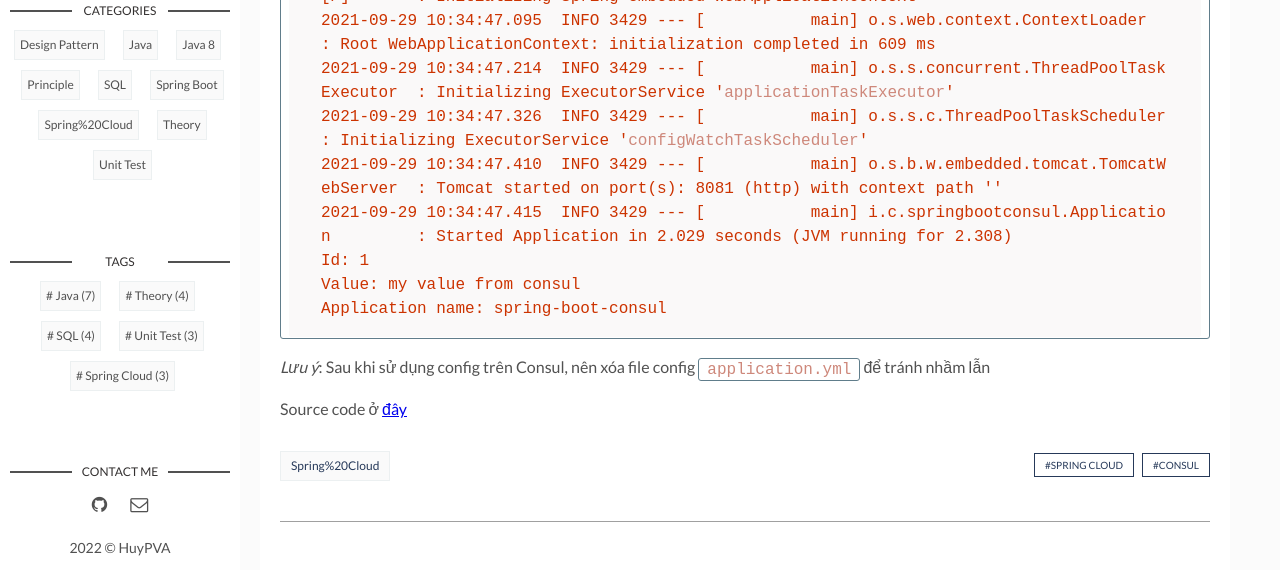
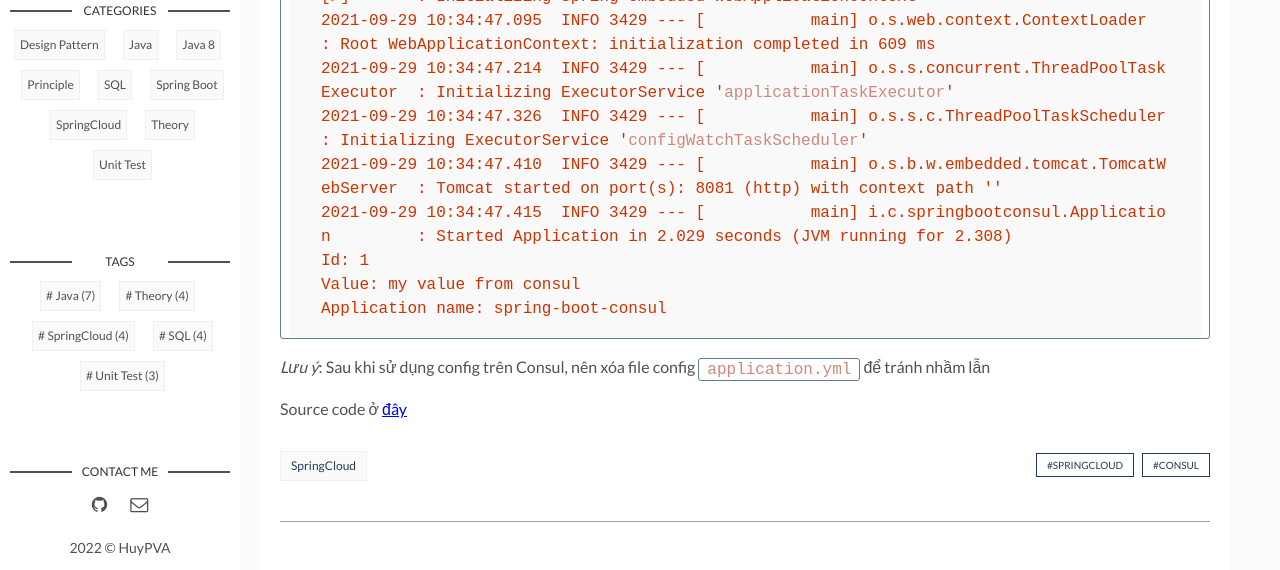
Before and after one commit to huypva/huypva.github.io, a Jekyll site: the page built from _posts/spring-cloud/2021-09-29-spring-cloud-consul-configuration.md, in a window 1280 px wide and 900 px high, scrolled down 3371 px. Shown: the part 308-878 px from the top of the window. Built offline with Jekyll 4.4.1, drawn with Linux system fonts in a browser that asks for light colours.

Commit message:
Fix categories

```diff
--- a/_posts/spring-cloud/2021-09-29-spring-cloud-consul-configuration.md
+++ b/_posts/spring-cloud/2021-09-29-spring-cloud-consul-configuration.md
@@ -4,8 +4,8 @@ title: Spring Cloud + Configuration with Consul
 date: 2021-09-27 10:00:20 +0700
 description: Hướng dẫn sử dụng Consul configuration trong Spring Boot application
 img: spring_cloud/spring_cloud.png
-tags: [Spring Cloud, Consul]
-categories: [Spring%20Cloud]
+tags: [SpringCloud, Consul]
+categories: [SpringCloud]
 source: https://github.com/huypva/spring-boot-consul-example
 ---
 
--- a/categories.html
+++ b/categories.html
@@ -11,7 +11,7 @@ permalink: /categories/
   <ul class="tags">
 <!--  cycles through tag list and creates header row of all tags used in site with accompanying per-tag counts...-->
   {% for this_word in category_words %}
-    <li ><a href="#{{ this_word | cgi_escape }}" class="tag">{{ this_word }} <span>({{ site.categories[this_word].size }})</span></a></li>
+    <li ><a href="{{ this_word | cgi_escape }}" class="tag">{{ this_word }} <span>({{ site.categories[this_word].size }})</span></a></li>
   {% endfor %}
   </ul>
 <!--cycles through tag list and creates subheader for each tag name...-->
```
Also changed, not shown: _posts/spring-cloud/2021-11-20-spring-cloud-sleuth.md (+2 -2 lines), _posts/spring-cloud/2021-12-06-spring-cloud-circuit-breaker.md (+1 -1 lines), _posts/spring-cloud/2021-12-06-spring-cloud-service-discovery-consul.md (+2 -2 lines).
